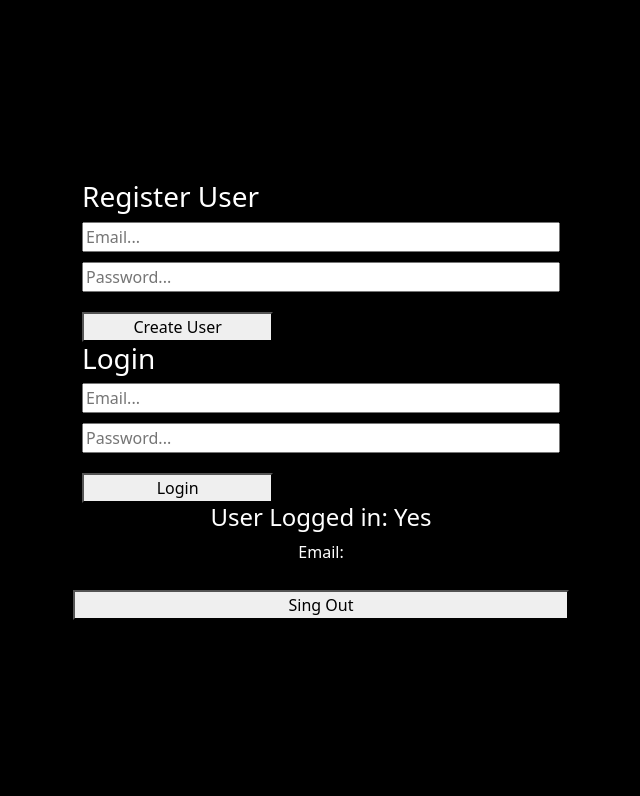
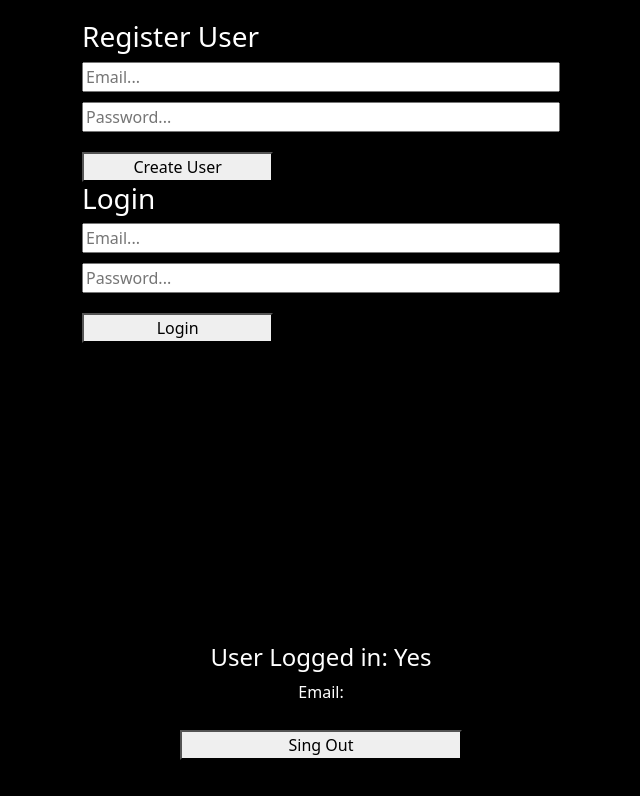
Before and after one commit to MariaPaulaAcero/MariaPaulaAcero-React-Blog-Acero-Giraldo-, a React (Create React App) app: page / in a window 1280 px wide. Shown: the top 796 px of the page, without its empty margins (319-959 px from the left). Built offline with nearby package versions, Linux system fonts and the light colour scheme; no server answers; the database is empty.

Commit message:
ultimas mejoras de css

```diff
--- a/src/App.css
+++ b/src/App.css
@@ -84,6 +84,8 @@ h3{
   color: white;
   height: 100vh; /* Ajusta la altura del contenedor al 100% de la ventana */
   justify-content: center; /* Centra verticalmente */
+
+
 }
 
 .form-register {
@@ -112,6 +114,19 @@ input {
 
 }
 
+.register-logged {
+  display: flex;
+  flex-direction: column;
+  align-items: center;
+  justify-content: flex-start;
+  background-color: black;
+  padding: 20px;
+  color: white;
+  margin-top: auto;
+  width: 60%;
+  margin-bottom: 0;
+}
+
 button {
   margin-top: 10px;
   width: 15%; /* Ajusta el ancho del botón al 100% */
--- a/src/App.js
+++ b/src/App.js
@@ -256,11 +256,16 @@ const removeWatchList = async (movie) => {
       </div>
       </>
       )}
+
+
+      <div className='register-logged '>
       <h4> User Logged in: {user ? 'Yes' : 'No'} </h4>
       {user && <p>Email: {user.email}</p>}
 
       <button className='register-button' onClick={logout}> Sing Out </button>
       </div>
+      </div>
+
       {isLoggedIn && (
         <>
       <MovieProvider />
```
